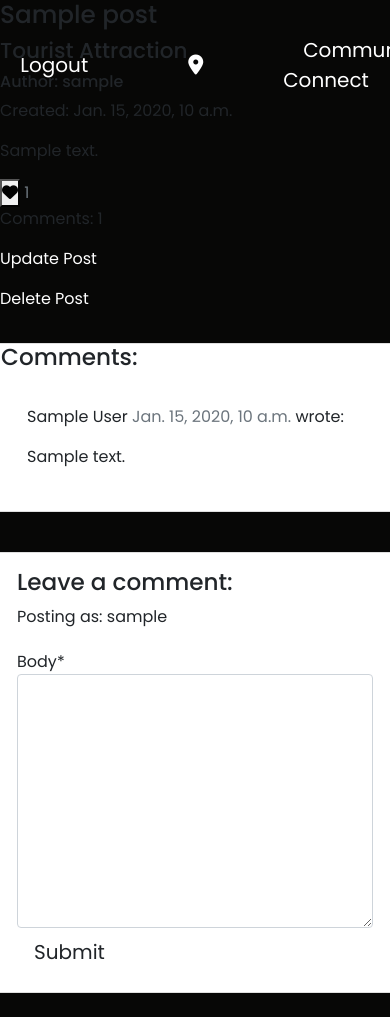
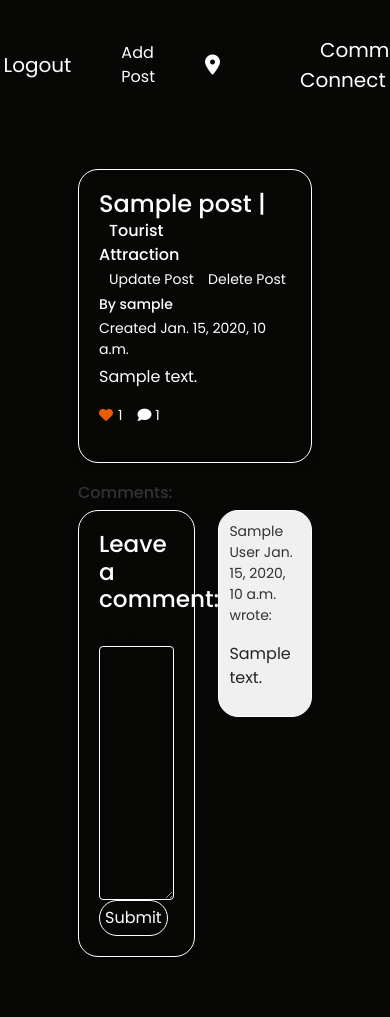
Before and after one commit to SabrinaStoekly/dublinblog, a Django app: a page that uses templates/base.html in a window 390 px wide; the page is wider, and only the part inside the window is pictured. After the commit the page ends 957 px from the top of that part, so only its background shows below. Run offline with Django 3.2, Linux system fonts and the light colour scheme; a user stored in the database is signed in; tables that the repository leaves empty hold one stand-in row (values such as "Sample post"); some libraries are stand-ins or nearby versions.

Commit message:
Added CSS styling for comments, log in and log out

```diff
--- a/static/css/style.css
+++ b/static/css/style.css
@@ -257,10 +257,255 @@ a {
 }
 
 a:hover {
-    color: #cc5f28;
+    color: #e85d04;
 }
 
 .add-post{
     text-align: center;
     padding: 80px;
 }
+
+
+/* Add Post HTML */
+
+.post-list-container-all-posts{
+    width: 50%;
+    margin: auto;
+    margin-top: 20vh;
+}
+
+/* Styles for the post container */
+.post-container {
+    width: 60%;
+    margin: auto;
+    margin-top: 20vh;
+    border: 1.5px solid white;
+    border-radius: 20px;
+    padding: 20px;
+    box-shadow: 0 4px 8px rgba(0, 0, 0, 0.2);
+    color: #fff;
+}
+
+/* Styles for post title */
+.post-title-details {
+    font-size: 24px;
+    margin: 0;
+    display: inline;
+}
+
+/* Styles for post category */
+.post-category-details {
+    font-size: 16px;
+    display: inline;
+    margin-left: 10px;
+    margin-right: 55vh;
+}
+
+.update-post-link,
+.delete-post-link {
+    font-size: 14px;
+    margin-left: 10px;
+    display: inline;
+}
+
+/* Styles for post author and created date */
+.post-author-details, .post-created-details {
+    font-size: 14px;
+    margin: 5px 0;
+}
+
+.post-like-comment{
+    display: flex;
+    font-size: 14px;
+}
+
+.post-likes{
+    padding-left: 5px;
+}
+
+.btn-like{
+    color: #fff;
+    background-color: #070706;
+    border: none;
+}
+
+.btn-like.liked {
+    color: #e85d04;
+}
+
+.post-comments-count {
+    padding-left: 5px;
+}
+
+/* Styles for comments container */
+.comments-container {
+    width: 60%;
+    margin: 0 auto;
+    margin-top: 20px;
+}
+
+/* Styles for comments heading */
+.comments-heading h3 {
+    font-size: 16px;
+    color: #333;
+}
+
+/* Styles for individual comments */
+.comment {
+    padding: 10px;
+    border: 1.5px solid white;
+    border-radius: 20px;
+    background-color: #f0f0f0;
+    margin-bottom: 10px;
+}
+
+/* Styles for comment author and created date */
+.comment-author, .comment-created {
+    font-size: 14px;
+    color: #333;
+}
+
+/* Styles for comment form container */
+.comment-form-container {
+    color: #fff;
+    width: 50%;
+    border: 1.5px solid white;
+    border-radius: 20px;
+    padding: 20px;
+    margin-right: 20px;
+    box-shadow: 0 4px 8px rgba(0, 0, 0, 0.2);
+
+}
+
+.form-group{
+    color: #070706;
+}
+
+.form-control {
+    color: #fff;
+    background-color: #070706;
+    background-clip: padding-box;
+    border: 1px solid #fff;
+}
+
+.submit-button{
+    color: #fff;
+    background-color: #070706;
+    border: 1.5px solid #fff;
+    border-radius: 20px;
+    padding: 5px;
+}
+
+.submit-button:hover {
+    color: #070706;
+    background-color: #fff;
+    border: 1.5px solid #070706;
+}
+
+.individual-comments {
+    width: 40%;
+    float: right;
+
+}
+
+/* Clear the float to prevent container issues */
+.clearfix::after {
+    content: "";
+    clear: both;
+    display: table;
+}
+
+
+/* Delete Post */
+
+.delete-post-container {
+    text-align: center;
+    display: flex;
+    flex-direction: column;
+    justify-content: center;
+    align-items: center;
+    height: 100vh;
+    color: #fff;
+}
+
+/* Styles for delete post message */
+.delete-post-message {
+    font-size: 18px;
+    margin-bottom: 20px;
+}
+
+/* Styles for the delete button */
+.delete-button {
+    color: #fff;
+    background-color: #070706;
+    border: 1.5px solid #fff;
+    border-radius: 20px;
+    padding: 5px 20px;
+}
+
+.delete-button:hover {
+    background-color: #e85d04;
+}
+
+/* Styles for the return button */
+.return-button {
+    color: #fff;
+    background-color: #070706;
+    border: 1.5px solid #fff;
+    border-radius: 20px;
+    padding: 5px 20px;
+    margin-top: 15px;
+}
+
+.return-button:hover {
+    background-color: green;
+}
+
+/* Log In */
+
+.login-container {
+    display: flex;
+    flex-direction: column;
+    align-items: center;
+    justify-content: center;
+    height: 100vh; /* Adjust as needed to center vertically */
+    background-color: #070706;
+}
+
+.sign-out-in-button {
+    color: #fff;
+    background-color: #070706;
+    border: 1.5px solid #fff;
+    border-radius: 20px;
+    padding: 5px 20px;
+    cursor: pointer;
+    transition: background-color 0.3s;
+}
+
+.sign-out-in-button:hover {
+    background-color: #e85d04;
+    border: 1.5px solid #e85d04;
+}
+
+/* Styles for the link */
+.btn-link {
+    color: #f5f5f5;
+    text-decoration: none;
+    transition: color 0.3s; /* Add smooth text color transition */
+}
+
+.btn-link:hover {
+    color: #ffeba7;
+}
+
+/* Log Out */
+
+.sign-out-container {
+    text-align: center;
+    display: flex;
+    flex-direction: column;
+    justify-content: center;
+    align-items: center;
+    height: 100vh;
+    color: #fff;
+}
--- a/templates/base.html
+++ b/templates/base.html
@@ -27,6 +27,9 @@
             {% if user.is_authenticated %}
             <li class="link-item">
                 <a href="{% url 'account_logout' %}"> Logout </a>
+            </li class="link-item">
+                <a href="{% url 'add_post' %}">Add Post</a>
+            <li>
             </li>
             {% else %}
             <li class="link-item">
--- a/templates/index.html
+++ b/templates/index.html
@@ -54,10 +54,10 @@
                     <div class="post-meta">
                         <span class="post-category">{{ post.category }}</span>
                         <span class="post-divider">|</span>
-                        <span class="post-author">Author: {{ post.author.username }}</span>
+                        <span class="post-author">By {{ post.author.username }}</span>
                     </div>
                     <p class="post-excerpt">{{ post.body|striptags|truncatewords_html:40|safe }}</p>
-                    <p class="post-info">Created: {{ post.updated_on }}</p>
+                    <p class="post-info">Created {{ post.updated_on }}</p>
                     <div class="post-info">
                         <span class="post-likes"><i class="fa-regular fa-heart"></i>  {{ post.number_of_likes }}</span>
                         <span class="post-comments"><i class="fa-regular fa-comment"></i> {{ post.approved_comments_count }}</span>
--- a/templates/post_detail.html
+++ b/templates/post_detail.html
@@ -1,86 +1,70 @@
+
 {% extends "base.html" %}
 {% block content %}
 
 {% load crispy_forms_tags %}
 
-<div>
-    <h2>{{ post.title }}</h2>
-    <h4>{{ post.category }}</h4>
-    <h6>Author: {{ post.author.username }}</h6>
-    <p>Created: {{ post.updated_on }}</p>
-    <p>{{ post.body|safe }}</p>
-    <div class="col-1">
+<div class="post-container">
+    <div class="post-header">
+        <h2 class="post-title-details">{{ post.title }}  |</h2>
+        <h4 class="post-category-details"> {{ post.category }}</h4>
+        {% if user.is_authenticated and user == post.author %}
+            <p class="update-post-link"><a href="{% url 'update_post' post.slug %}">Update Post</a></p>
+            <p class="delete-post-link"><a href="{% url 'delete_post' post.slug %}">Delete Post</a></p>
+        {% endif %}
+    </div>
+    <h6 class="post-author-details">By {{ post.author.username }}</h6>
+    <p class="post-created-details">Created {{ post.updated_on }}</p>
+    <p class="post-body">{{ post.body|safe }}</p>
+
+    <div class="post-like-comment">
         {% if user.is_authenticated %}
-        <form class="d-inline" action="{% url 'post_like' post.slug %}" method="POST">
+        <form action="{% url 'post_like' post.slug %}" method="POST" class="post-like-form">
             {% csrf_token %}
             {% if liked %}
-            <button type="submit" name="blogpost_id" value="{{ post.slug }}" class="btn-like"><i class="fas fa-heart"></i></button>
+            <button type="submit" name="blogpost_id" value="{{ post.slug }}" class="btn-like liked"><i class="fas fa-heart"></i></button>
             {% else %}
             <button type="submit" name="blogpost_id" value="{{ post.slug }}" class="btn-like"><i class="far fa-heart"></i></button>
             {% endif %}
         </form>
         {% else %}
-        <span class="text-secondary"><i class="far fa-heart"></i></span>
+        <span class="not-liked"><i class="far fa-heart"></i></span>
         {% endif %}
-        <!-- The number of likes without an icon -->
-        <span class="text-secondary">{{ post.number_of_likes }}</span>
+        <span class="post-likes"> {{ post.number_of_likes }}</span>
+        <p class="post-comments-count"><i class="fa-solid fa-comment"></i>  {{ comments.count }}</p>
     </div>
-    <p>Comments: {{ comments.count }}</p>
-
-    <!-- Display "Update Post" and "Delete Post" links only if the user is the author of the post -->
-    {% if user.is_authenticated and user == post.author %}
-    <p><a href="{% url 'update_post' post.slug %}">Update Post</a></p>
-    <p><a href="{% url 'delete_post' post.slug %}">Delete Post</a></p>
-    {% endif %}
-
 </div>
 
-
-<div class="row">
-    <div class="col-md-8 card mb-4  mt-3 ">
+<div class="comments-container">
+    <div class="comments-heading">
         <h3>Comments:</h3>
-        <div class="card-body">
-            <!-- We want a for loop inside the empty control tags to iterate through each comment in comments -->
+    </div>
+    <div class="individual-comments">
         {% for comment in comments %}
-            <div class="comments" style="padding: 10px;">
-                <p class="font-weight-bold">
-                    <!-- The commenter's name goes here. Check the model if you're not sure what that is -->
-                    {{ comment.author }}
-                    <span class=" text-muted font-weight-normal">
-                        <!-- The comment's created date goes here -->
-                        {{ comment.created_on }}
-                    </span> wrote:
+        <div class="comment">
+            <p class="comment-author">{{ comment.author }}
+                <span class="comment-created">{{ comment.created_on }} wrote:</span>
             </p>
-                <!-- The body of the comment goes before the | -->
             {{ comment.body | linebreaks }}
         </div>
-            <!-- Our for loop ends here -->
         {% endfor %}
     </div>
-    </div>
-    <div class="col-md-4 card mb-4  mt-3 ">
-        <div class="card-body">
-            <!-- For later -->
+    <div class="comment-form-container">
         {% if commented %}
-            <div class="alert alert-success" role="alert">
+        <div class="comment-approval-message">
             Your comment is awaiting approval
         </div>
         {% else %}
         {% if user.is_authenticated %}
-
-            <h3>Leave a comment:</h3>
-            <p>Posting as: {{ user.username }}</p>
-            <form method="post" style="margin-top: 1.3em;">
+        <h3 class="leave-comment-heading">Leave a comment:</h3>
+        <form method="post" class="comment-form">
             {{ comment_form | crispy }}
             {% csrf_token %}
-                <button type="submit" class="btn btn-signup btn-lg">Submit</button>
+            <button type="submit" class="submit-button">Submit</button>
         </form>
         {% endif %}
         {% endif %}
     </div>
 </div>
-</div>
-</div>
-</div
 
 {%endblock%}
```
Also changed, not shown: templates/account/login.html (+5 -5 lines), templates/account/logout.html (+4 -6 lines), templates/all_posts.html (+4 -5 lines), templates/delete_post.html (+4 -7 lines). Lines whose indentation alone changed are shown as unchanged.
